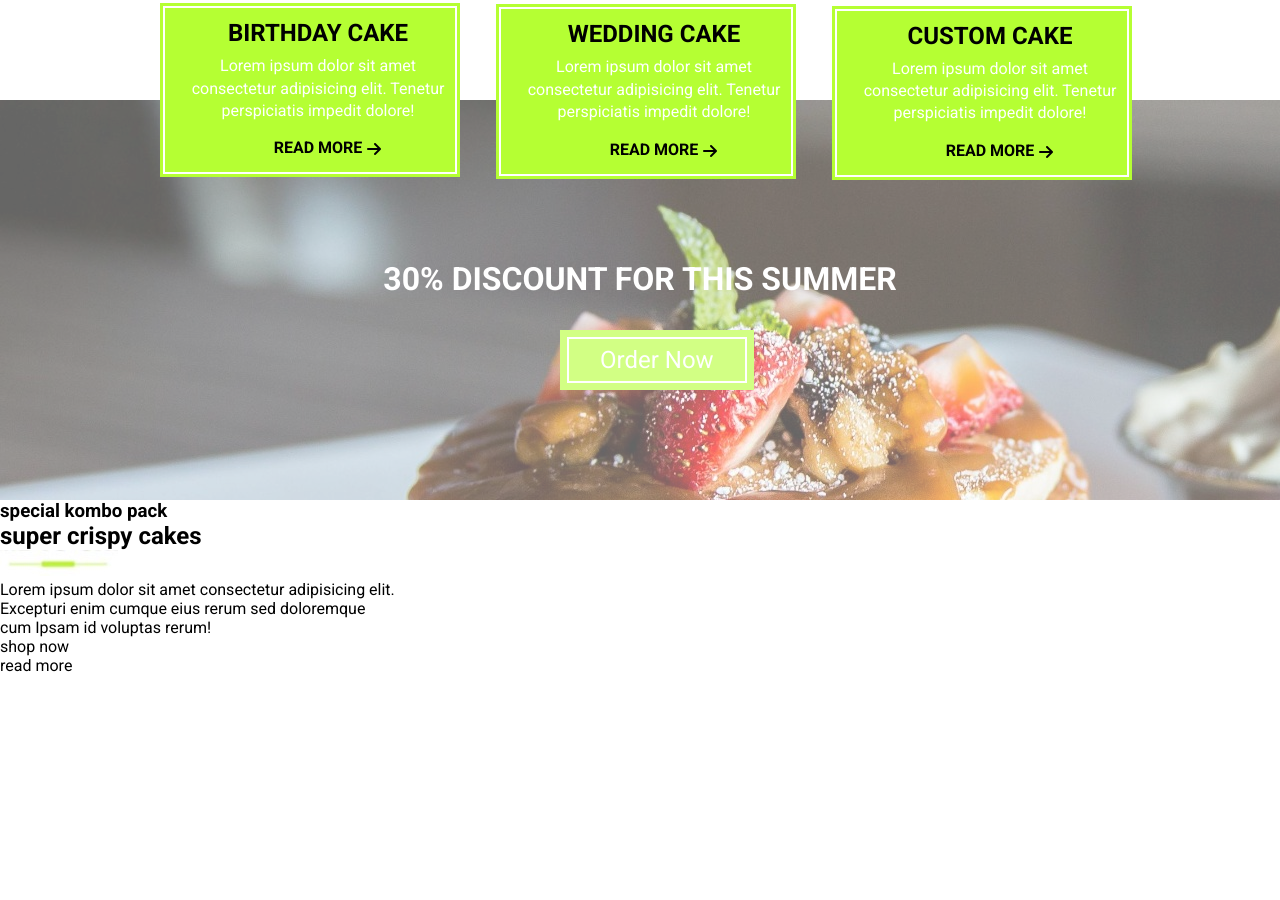
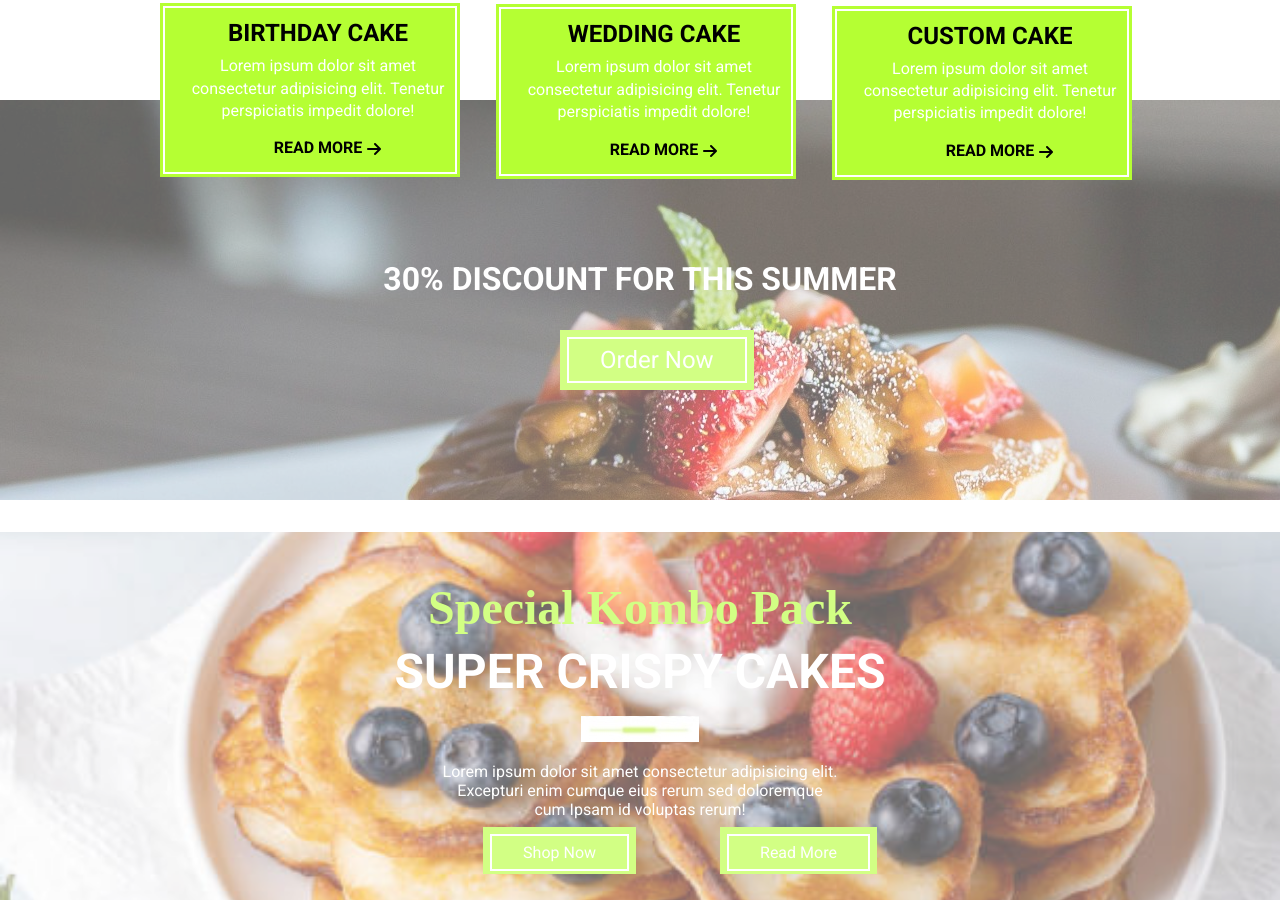
Before and after one commit to 99-chima/super-crispy-cakezone, a plain HTML site: page index.html in a window 1280 px wide. Shown: the part 2349-3249 px from the top of the page. Before the commit the page ends 3024 px from the top, so only its background shows below. Drawn offline with Linux system fonts and the light colour scheme; a web font is replaced by a local one.

Commit message:
Update style.css

```diff
--- a/style.css
+++ b/style.css
@@ -555,3 +555,66 @@ body{
     outline-offset: -9px;
     cursor: pointer;
 }
+/*last section*/
+.ground{
+    background: url(./images/a2c183f0-748a-4e8f-aec7-62b5506079ba.jpeg) center/cover no-repeat ;
+    min-height: 400px;
+    position: relative;
+    top: 2rem;
+    opacity: 0.6;
+}
+.last{
+    text-align: center;
+    padding-top: 3rem;
+}
+.kombo{
+    text-transform: capitalize;
+    font-family: var(--secondaryslantedText);
+    font-size: 3rem;
+    color: var(--primaryColor);
+}
+.Crispy{
+    padding-top: 0.5rem;
+    text-transform: uppercase;
+    font-size: 3rem;
+    font-family: var(--slantedText);
+    color: var(--mainWhite);
+}
+.green{
+    position: relative;
+    top: 1rem;
+}
+.par{
+    text-align: center;
+    padding-top: 2rem;
+    line-height: 1.2rem;
+    color: var(--mainWhite);
+}
+.shop-btn{
+    background-color: var(--primaryColor);
+    display: inline-block;
+    font-size: 1rem;
+    color: var(--mainWhite);
+    text-transform: capitalize;
+    padding:1rem 2.5rem;
+    position: relative;
+    top: 0.5rem;
+    outline: 2px solid var(--mainWhite);
+    outline-offset: -9px;
+    cursor: pointer;
+}
+.read-btn{
+position: relative;
+left: 5rem;
+top: 0.5rem;
+background-color: var(--primaryColor);
+display: inline-block;
+font-size: 1rem;
+color: var(--mainWhite);
+text-transform: capitalize;
+padding:1rem 2.5rem;
+outline: 2px solid var(--mainWhite);
+outline-offset: -9px;
+cursor: pointer;
+}
+/*last-section end*/
```
